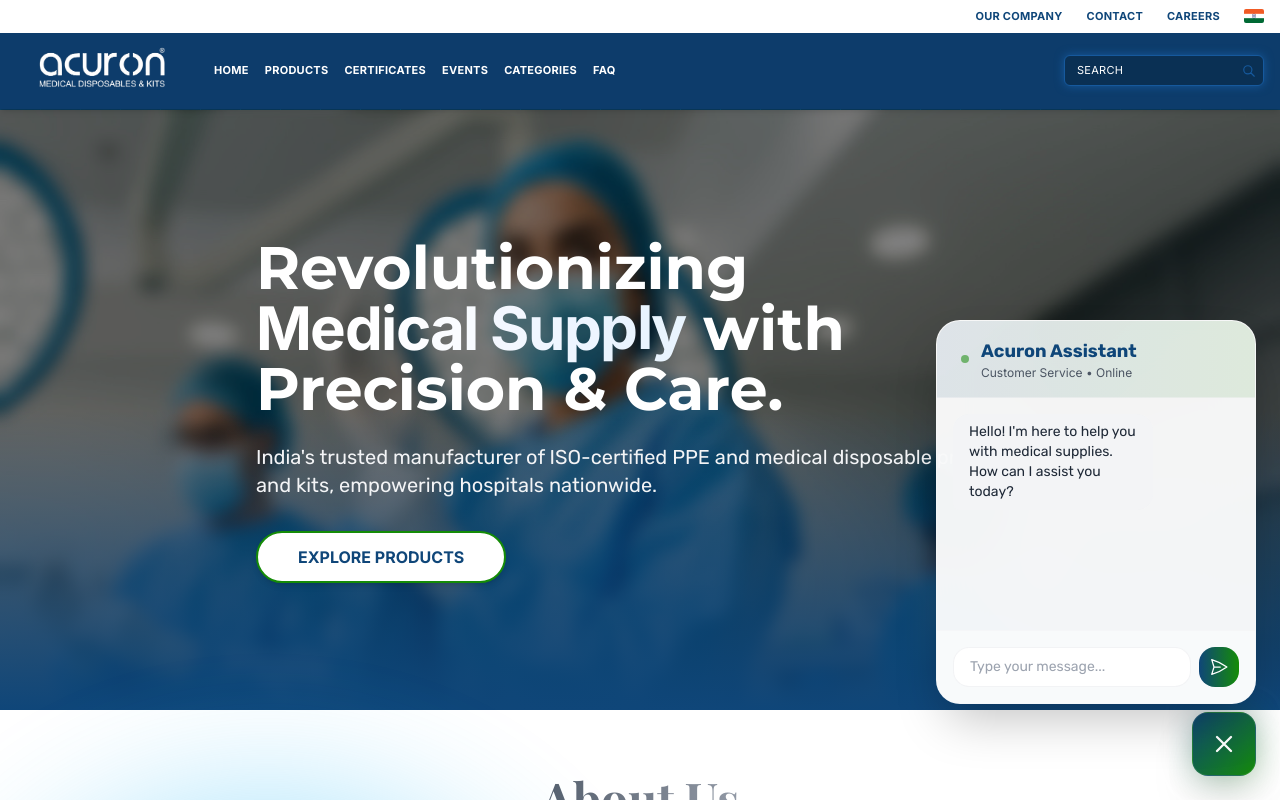
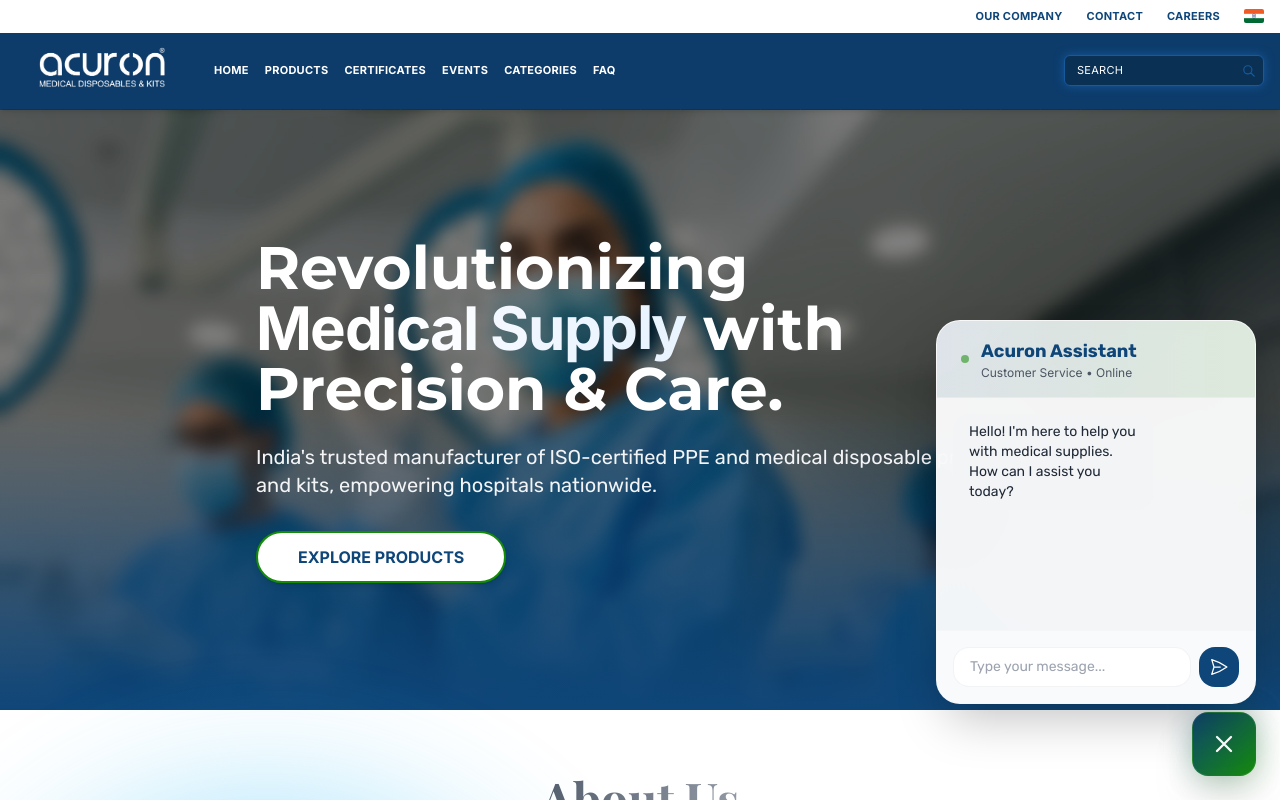
Before and after one commit to Shubh1810/acuron-site, a Next.js app: page / in a window 1280 px wide. Both pictures are taken after a click on the button 1224 px from the left and 744 px from the top of the page. Shown: the top 800 px of the page. Built offline with nearby package versions, Linux system fonts and the light colour scheme; a web font is replaced by a local one.

Commit message:
upgraded ui product pag

```diff
--- a/app/components/ChatbotWidget.tsx
+++ b/app/components/ChatbotWidget.tsx
@@ -138,7 +138,7 @@ export default function ChatbotWidget() {
                 />
                 <button
                   onClick={handleSendMessage}
-                  className="w-10 h-10 bg-gradient-to-r from-[#0F4679] to-[#158C07] text-white rounded-2xl hover:shadow-lg transition-all duration-200 flex items-center justify-center"
+                  className="w-10 h-10 bg-[#0F4679] text-white rounded-2xl hover:bg-[#0D3A64] hover:shadow-lg transition-all duration-200 flex items-center justify-center"
                 >
                   <svg className="w-5 h-5" fill="none" stroke="currentColor" viewBox="0 0 24 24">
                     <path strokeLinecap="round" strokeLinejoin="round" strokeWidth={1.5} d="M6 12L3.269 3.126A59.768 59.768 0 0121.485 12 59.77 59.77 0 013.27 20.876L5.999 12zm0 0h7.5" />
```
